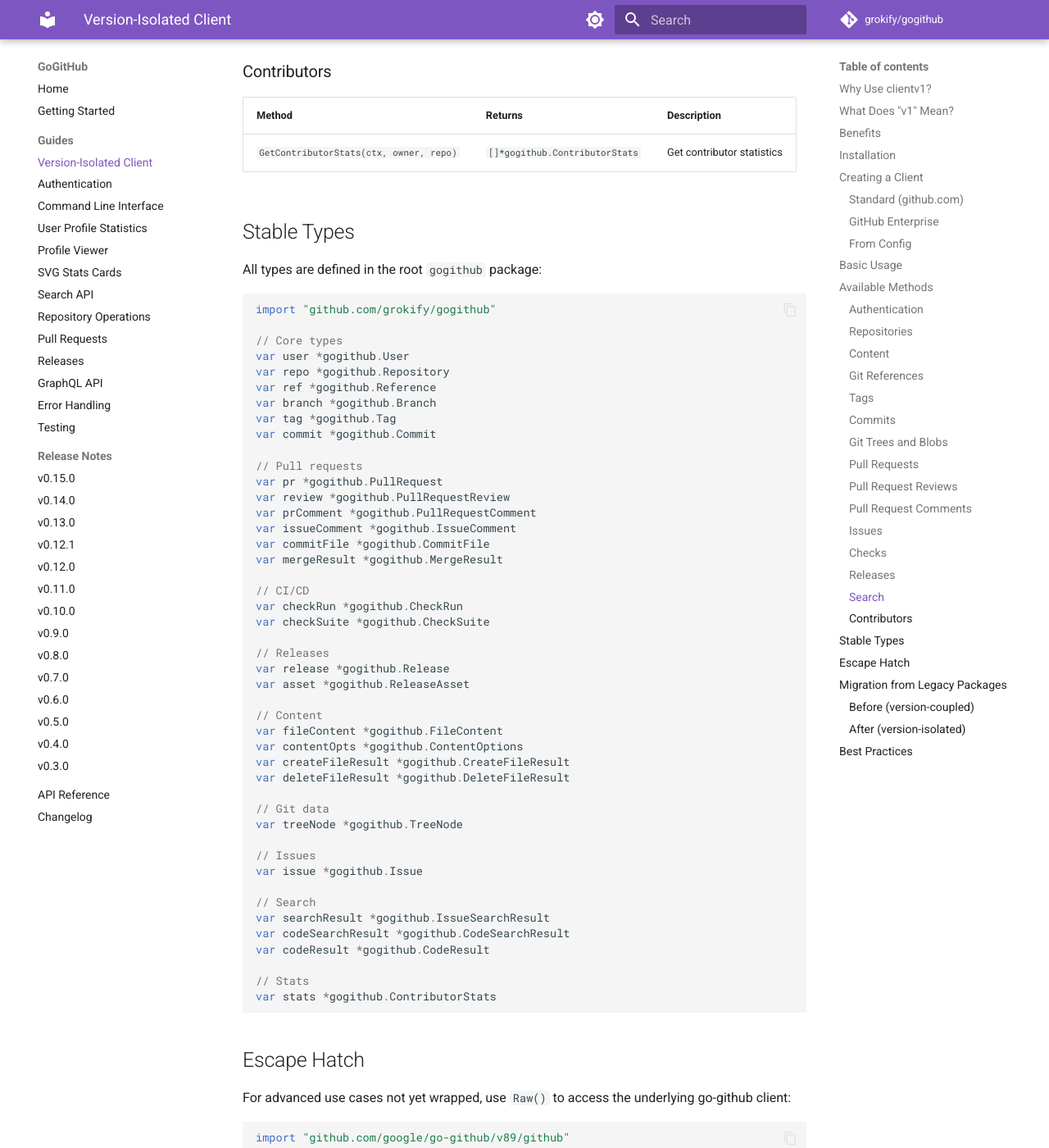
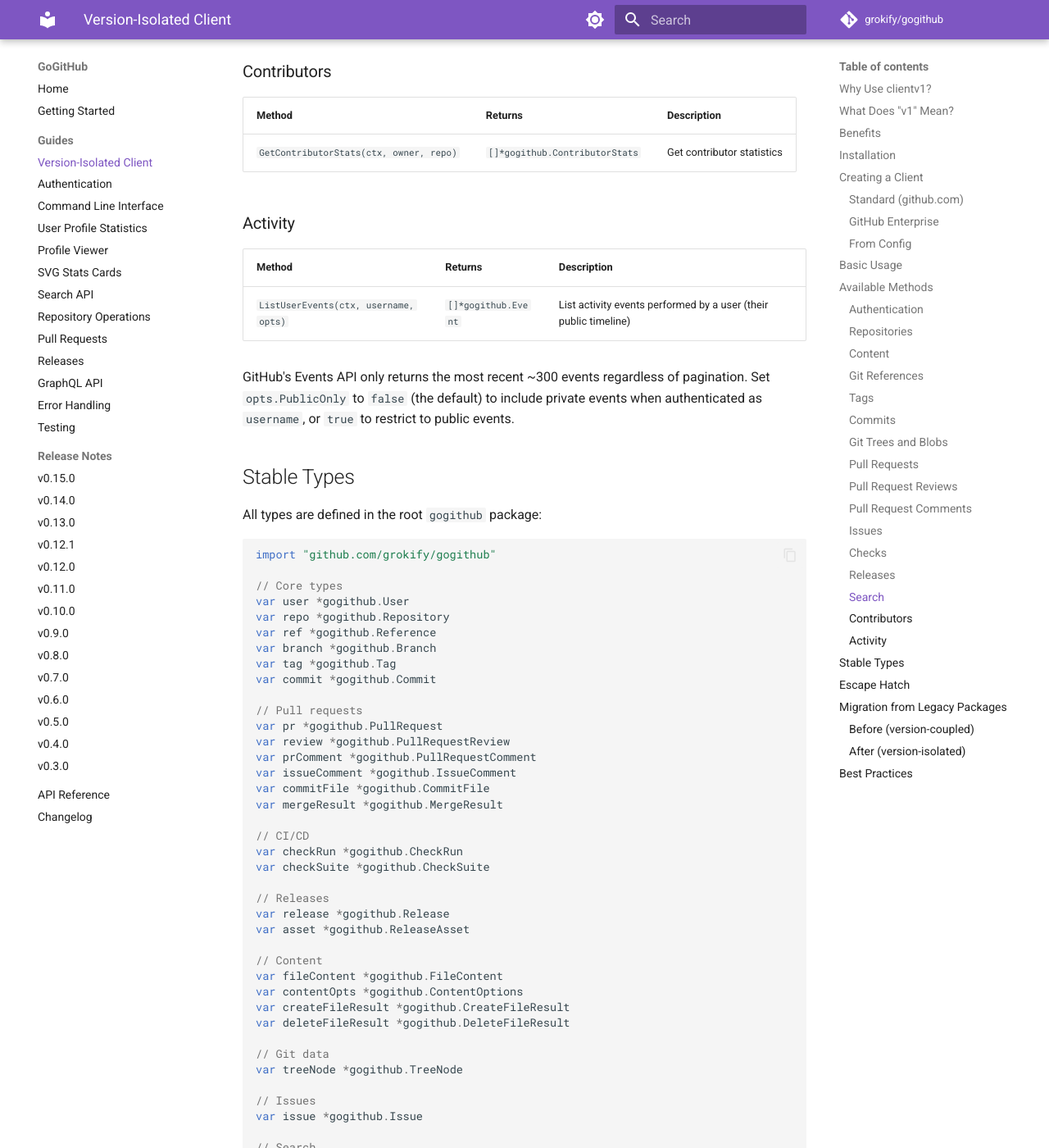
Before and after one commit to grokify/gogithub, an MkDocs documentation site: the page built from docs/guides/clientv1.md, in a window 1280 px wide and 1400 px high, scrolled down 7660 px. Shown: the whole window at 82% size. Built offline with MkDocs 1.6.1 and Material for MkDocs 9.7.7, drawn with Linux system fonts in a browser that asks for light colours; comment, search, counter and statistics services are not loaded; some of the changed text lies outside the part shown.

Commit message:
docs(clientv1): document ListUserEvents and Event/EventRepo types

````diff
--- a/docs/guides/clientv1.md
+++ b/docs/guides/clientv1.md
@@ -245,6 +245,16 @@
 |--------|---------|-------------|
 | `GetContributorStats(ctx, owner, repo)` | `[]*gogithub.ContributorStats` | Get contributor statistics |
 
+### Activity
+
+| Method | Returns | Description |
+|--------|---------|-------------|
+| `ListUserEvents(ctx, username, opts)` | `[]*gogithub.Event` | List activity events performed by a user (their public timeline) |
+
+GitHub's Events API only returns the most recent ~300 events regardless of pagination. Set
+`opts.PublicOnly` to `false` (the default) to include private events when authenticated as
+`username`, or `true` to restrict to public events.
+
 ## Stable Types
 
 All types are defined in the root `gogithub` package:
@@ -295,6 +305,10 @@
 
 // Stats
 var stats *gogithub.ContributorStats
+
+// Activity
+var event *gogithub.Event
+var eventRepo *gogithub.EventRepo
 ```
 
 ## Escape Hatch
````
